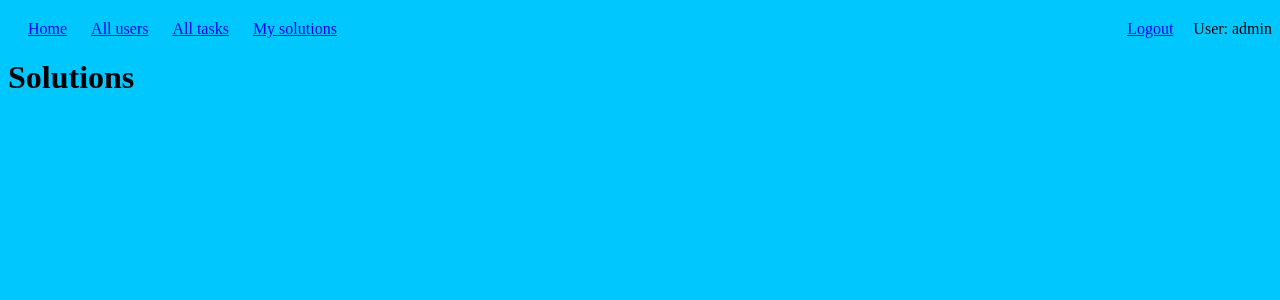
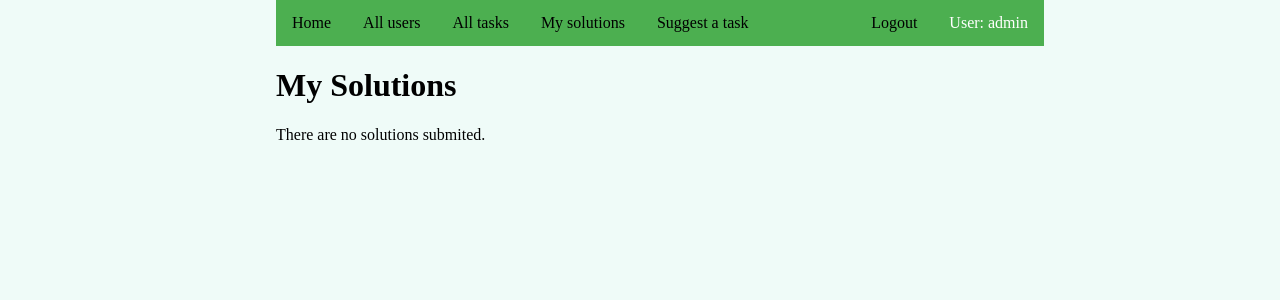
Before and after one commit to elikaykova/testing_tasks_app, a Django app: page /catalog/solutions/ in a window 1280 px wide. Shown: the top 300 px of the page. Run offline with Django 3.2, Linux system fonts and the light colour scheme; a user stored in the database is signed in; data comes from the database, SQL or seed files in the repository; both versions use the stored data as it was after the commit.

Commit message:
third version

```diff
--- a/testing_app/catalog/models.py
+++ b/testing_app/catalog/models.py
@@ -20,15 +20,18 @@ class User(AbstractUser):
         solutions = [sol.id for sol in SolutionInstance.objects.all() if sol.user.id == self.id]
         return [task for task in Task.objects.all() if task.id in solutions]
 
+    def get_all_solutions(self):
+        return [sol for sol in SolutionInstance.objects.all() if sol.user.id == self.id]
+
     def get_absolute_url(self):
         return reverse('user-detail', args=[str(self.id)])
 
-    def create_user(self, username, email, password=None):
-        self.username = username
-        self.email = email
-        self.date_joined = datetime.today()
-        set_password(password)
-        self.save()
+    # def create_user(self, username, email, password=None):
+    #     self.username = username
+    #     self.email = email
+    #     self.date_joined = datetime.today()
+    #     set_password(password)
+    #     self.save()
 
 
 class Task(models.Model):
@@ -87,3 +90,6 @@ class SolutionInstance(models.Model):
 
     def get_absolute_url(self):
         return reverse('solution-detail', args=[str(self.id)])
+
+    def get_queryset(self):
+        return SolutionInstance.objects.filter(owner=self.kwargs['pk'])
--- a/testing_app/catalog/static/css/styles.css
+++ b/testing_app/catalog/static/css/styles.css
@@ -1,18 +1,34 @@
 body {
-    background: rgb(0, 200, 255);
+    width: 60%;
+    margin: auto;
+    background: #EFFBF8;
+    text-align: left;
+    padding-left: 40px;
 }
 
-.nav-bar {
+/*.nav-bar {
     margin-top: 20px;
     padding: 0;
     list-style: none;
     float: top;
+    text-align: left;
+    border-bottom: 1px solid;
 }
 
-.nav-bar li{
+.nav-bar li {
     display: inline;
-    padding-left: 20px;
+    margin-left: 10px;
+    margin-right: 10px;
 }
+
+.nav-bar li a:hover {
+    border-bottom: 2px solid;
+    border-top: 2px solid;
+    border-color: darkblue;
+    border-spacing: initial;
+    background-color: grey;
+}
+*/
 
 ul {
     list-style: none;
@@ -21,3 +37,103 @@ ul {
 .loginbuttons {
     float: right;
 }
+
+a {
+    color: black;
+    text-decoration: none;
+}
+
+a:visited {
+    color: black;
+}
+
+a:hover {
+    color: #E0F2F7;
+    background-color: #4CAF50;
+}
+
+.name {
+    font-style: italic;
+    color: darkblue;
+}
+
+.name:visited {
+    color: darkblue;
+}
+
+.name:hover {
+    color: #E0F2F7;
+}
+
+.active {
+  background-color: #4CAF50;
+}
+
+#scoreTable td, #userTable td{
+    padding-left: 10px;
+    padding-right: 10px;
+}
+
+.topRow {
+    background-color: #CEF6D8;
+}
+
+#submitSolutionForm {
+}
+
+text[type=input], textarea {
+    width: 100%;
+    height: 400px;
+    padding: 12px 20px;
+    margin: 8px 0;
+    display: inline-block;
+    border: 1px solid #ccc;
+    border-radius: 4px;
+    box-sizing: border-box;
+    resize: none;
+    font-size: 16px;
+    resize: none;
+}
+
+button[type=submit] {
+    width: 100%;
+    background-color: #4CAF50;
+    color: white;
+    padding: 14px 20px;
+    margin: 8px 0;
+    border: none;
+    border-radius: 4px;
+    cursor: pointer;
+}
+
+button[type=submit]:hover {
+    background-color: #45a049;
+}
+
+.nav-bar {
+  list-style-type: none;
+  margin: 0;
+  padding: 0;
+  overflow: hidden;
+  background-color: #4CAF50;
+}
+
+.leftButtons {
+    float: left;
+}
+
+.leftButtons , .loginbuttons {
+    display: block;
+    color: white;
+    text-align: center;
+    padding: 14px 16px;
+    text-decoration: none;
+}
+
+.nav-bar a:hover {
+   background-color: #4CAF50;
+}
+
+.leftButtons:visited{
+    color: white;
+}
--- a/testing_app/catalog/templates/base_generic.html
+++ b/testing_app/catalog/templates/base_generic.html
@@ -9,13 +9,14 @@
 <body>
     {% block sidebar %}
         <ul class="nav-bar">
-            <li><a href="{% url 'index' %}">Home</a></li>
-            <li><a href="{% url 'users' %}">All users</a></li>
-            <li><a href="{% url 'tasks' %}">All tasks</a></li>
-            {% if user.is_authenticated %}<li><a href="{% url 'solutions' %}">My solutions</a></li>{% endif %}
+            <li class="leftButtons"><a href="{% url 'index' %}">Home</a></li>
+            <li class="leftButtons"><a href="{% url 'users' %}">All users</a></li>
+            <li class="leftButtons"><a href="{% url 'tasks' %}">All tasks</a></li>
+            {% if user.is_authenticated %}
+                <li class="leftButtons"><a href="{% url 'solutions' %}">My solutions</a></li>
+                <li class="leftButtons"><a href="{% url 'submitTask' %}">Suggest a task</a></li>
             <!-- <li><a href="{% url 'submitSolution' %}">Submit solution</a></li> -->
-            {% if user.is_authenticated %}
-                <li class="loginbuttons">User: {{ user.get_username }}</li>
+                <li class="loginbuttons">User: {{ request.user.get_username }}</li>
                 <li class="loginbuttons"><a href="{% url 'accounts:logout' %}?next={{request.path}}">Logout</a></li>
             {% else %}
                 <li class="loginbuttons"><a href="{% url 'accounts:login' %}?next={{request.path}}">
--- a/testing_app/catalog/templates/catalog/solutioninstance_detail.html
+++ b/testing_app/catalog/templates/catalog/solutioninstance_detail.html
@@ -1,5 +1,4 @@
 {% extends "base_generic.html" %}
-
 {% block content %}
 
 <h1>Name: {{ solutioninstance.user.username }}</h1>
--- a/testing_app/catalog/templates/catalog/solutioninstance_list.html
+++ b/testing_app/catalog/templates/catalog/solutioninstance_list.html
@@ -1,21 +1,35 @@
 {% extends "base_generic.html" %}
 
 {% block content %}
-  <h1>Solutions</h1>
-  {% if solutioninstance_list %}
-  <ul>
+  <h1>My Solutions</h1>
+  {% if user.get_all_solutions %}
+  <table id="scoreTable">
+    <tr class="topRow">
+      <td>Task</td>
+      <td>Score</td>
+      <td>Date</td>
+      <td>Solution</td>
+    </tr>
     {% for sol in solutioninstance_list %}
       {% if sol.user == request.user %}
-        <li>
-          You have submited
-          <a href="{{ sol.get_absolute_url }}"> solution </a>
-          for task:
-          <a href="{{ sol.task.get_absolute_url }}"> {{sol.task.task_name}}</a>
-           with score of: {{sol.score}}
-        </li>
+        <tr>
+          <td>
+            <a href="{{ sol.task.get_absolute_url }}">{{sol.task.task_name}}</a>
+          </td>
+          <td>
+            {{sol.score}}
+          </td>
+          <td>
+            {{sol.submition_date}}
+          </td>
+          <td>
+            <a href="{{ sol.get_absolute_url }}"> Solution </a>
+          </td>
+        </tr>
+      </tr>
       {% endif %}
     {% endfor %}
-  </ul>
+  </table>
   {% else %}
     <p>There are no solutions submited.</p>
   {% endif %}
--- a/testing_app/catalog/templates/catalog/task_detail.html
+++ b/testing_app/catalog/templates/catalog/task_detail.html
@@ -6,5 +6,4 @@
 
 <p>{{ task.text }}</p>
 
-<a href="{% url 'submitSolution' %}">Submit your solution</a>
 {% endblock %}
--- a/testing_app/catalog/templates/index.html
+++ b/testing_app/catalog/templates/index.html
@@ -8,6 +8,6 @@
     <li><strong>Users:</strong> {{ num_users }}</li>
     <li><strong>Tasks:</strong> {{ num_tasks }}</li>
     <li><strong>Solutions submited:</strong> {{ num_solutions }}</li>
-    <li><strong>Visits: {{num_visits}}</strong></li>
+    <li><strong>Visits:</strong> {{num_visits}}</li>
   </ul>
 {% endblock %}
--- a/testing_app/catalog/urls.py
+++ b/testing_app/catalog/urls.py
@@ -6,8 +6,10 @@ urlpatterns = [
     path('users/', views.UserListView.as_view(), name='users'),
     path('user/<int:pk>', views.UserDetailView.as_view(), name='user-detail'),
     path('tasks/', views.TaskListView.as_view(), name='tasks'),
-    path('task/<int:pk>', views.TaskDetailView.as_view(), name='task-detail'),
+    path('task/<int:pk>/submitSolution/', views.submit, name='task-detail'),
+    path('task/<int:pk>', views.TaskDetailView.as_view(), name='task-detail-no-user'),
     path('solutions/', views.SolutionListView.as_view(), name='solutions'),
     path('solution/<int:pk>', views.SolutionDetailView.as_view(), name='solution-detail'),
     path('submitSolution/', views.submitSolution, name='submitSolution'),
+    path('submitTask/', views.submitTask, name='submitTask'),
 ]
--- a/testing_app/catalog/views.py
+++ b/testing_app/catalog/views.py
@@ -1,10 +1,12 @@
 from django.shortcuts import render, redirect
-from catalog.models import Test, Task, SolutionInstance, User
 from django.views import generic
 from django.contrib.auth.decorators import login_required
 from django.contrib.auth.mixins import LoginRequiredMixin
+from datetime import date
 
-from catalog.forms import SubmitSolutionForm
+from catalog.models import Test, Task, SolutionInstance, User
+from catalog.forms import SubmitForm, SubmitTaskForm
+from catalog.additions import test_solution
 
 def index(request):
     """View function for home page of site."""
@@ -65,3 +67,42 @@ def submitSolution(request):
     else:
         form = SubmitSolutionForm(user=request.user)
     return render(request, 'submitSolution.html',  {'form': form})
+
+@login_required
+def submit(request, pk):
+    task = Task.objects.get(pk=pk)
+    if request.method == 'POST':
+        form = SubmitForm(request.POST, user=request.user)
+        if form.is_valid():
+            sol = form.save(commit=False)
+            sol.solution = form.cleaned_data['solution']
+            sol.task = task
+            sol.user = request.user
+            sol.score = test_solution(sol.solution, sol.task)
+            sol.submition_date = date.today()
+            sol = sol.save()
+            return redirect('solutions')
+        else:
+            print(form.errors)
+            return render(request, 'submitSolution.html', {'sol': sol})
+
+    else:
+        form = SubmitForm(user=request.user)
+    return render(request, 'submitSolution.html',  {'form': form, "task":task})
+
+@login_required
+def submitTask(request):
+    if request.method == 'POST':
+        form = SubmitTaskForm(request.POST)
+        if form.is_valid():
+            sol = form.save(commit=False)
+            sol.release_date = date.today()
+            sol = sol.save()
+            return redirect('tasks')
+        else:
+            print(form.errors)
+            return render(request, 'submitTask.html', {'sol': sol})
+
+    else:
+        form = SubmitTaskForm()
+    return render(request, 'submitTask.html',  {'form': form})
--- a/testing_app/testing_app/urls.py
+++ b/testing_app/testing_app/urls.py
@@ -26,4 +26,5 @@ urlpatterns = [
     path('catalog/', include('catalog.urls')),
     path('accounts/',  include('accounts.urls')),
     path('', RedirectView.as_view(url='/catalog/', permanent=True)),
+    path('', include('django.contrib.auth.urls')),
 ] + static(settings.STATIC_URL, document_root=settings.STATIC_ROOT)
```
Also changed, not shown: testing_app/catalog/templates/catalog/user_detail.html (+5 -4 lines), testing_app/catalog/templates/catalog/user_list.html (+9 -4 lines), testing_app/db.sqlite3.
